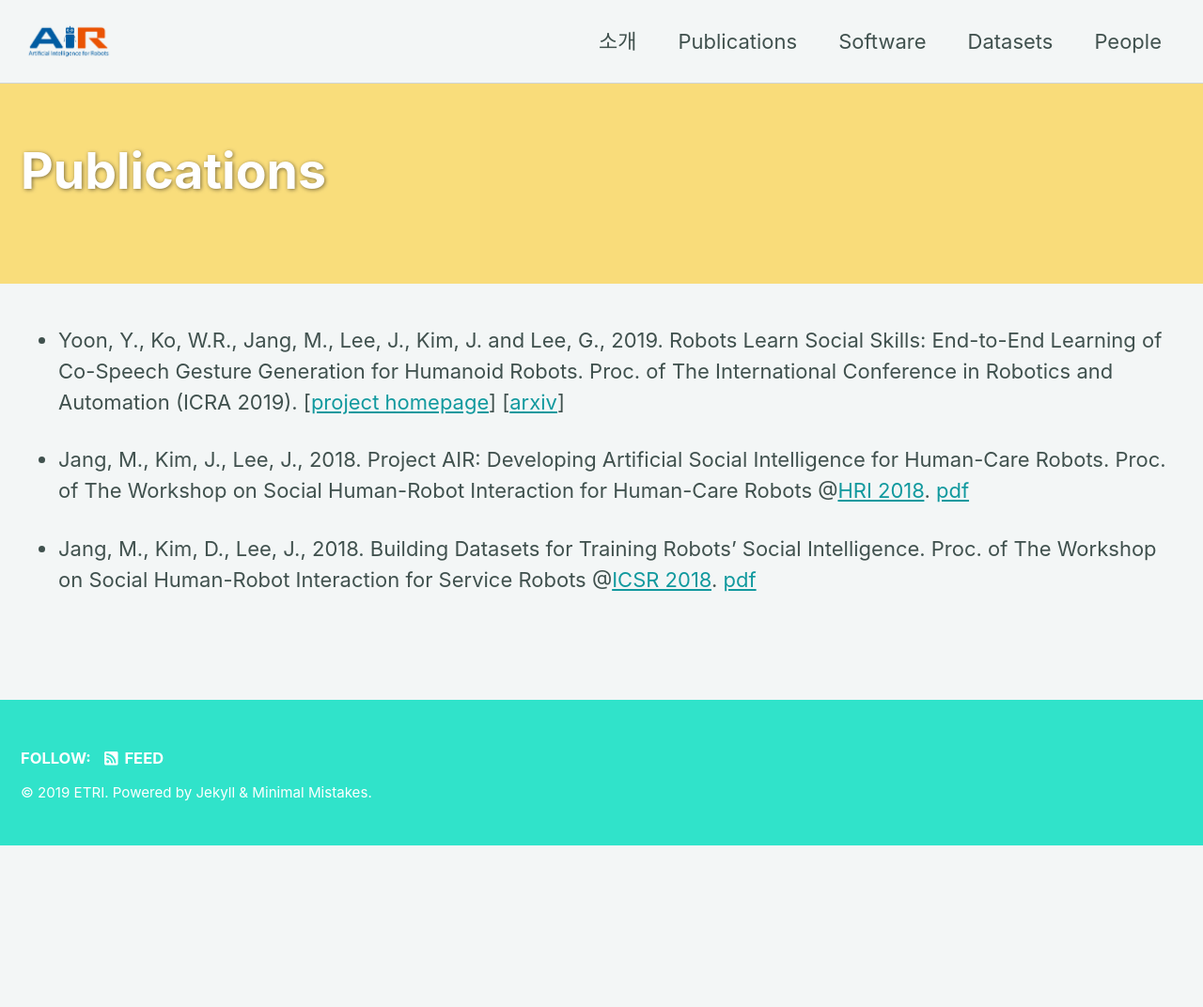
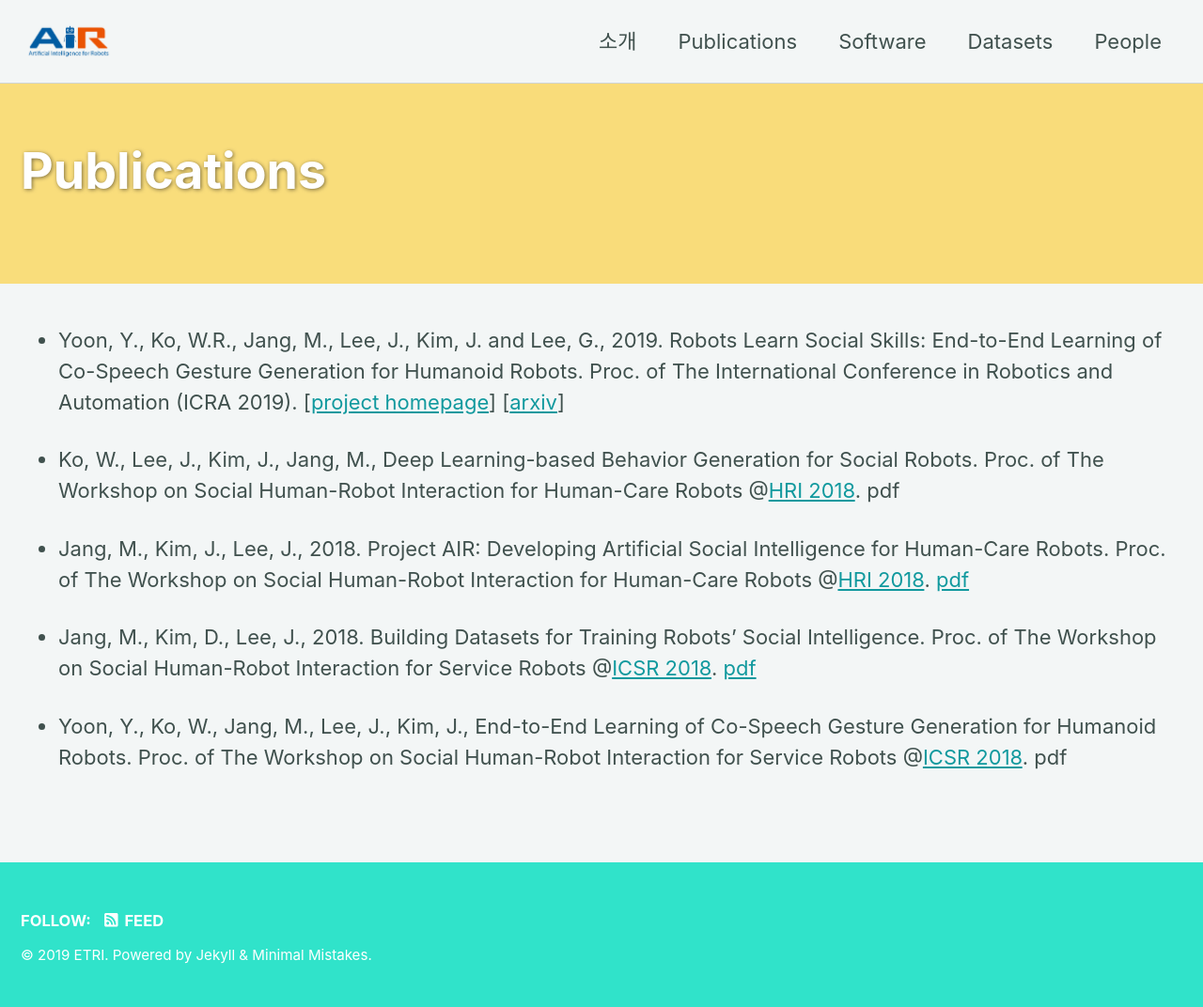
Before and after one commit to ai4robot/ai4robot.github.io, a Jekyll site: the page built from _pages/publications.md, in a window 1280 px wide. Shown: the whole page at 94% size. Built offline with Jekyll 4.4.1, drawn with Linux system fonts in a browser that asks for light colours; cached includes are drawn as plain includes; nearby versions of some CDN libraries; before the commit the page ends 900 px from its top, so only the background shows below that.

Commit message:
more publications

```diff
--- a/_pages/publications.md
+++ b/_pages/publications.md
@@ -13,6 +13,10 @@ toc: true
 
 * Yoon, Y., Ko, W.R., Jang, M., Lee, J., Kim, J. and Lee, G., 2019. Robots Learn Social Skills: End-to-End Learning of Co-Speech Gesture Generation for Humanoid Robots. Proc. of The International Conference in Robotics and Automation (ICRA 2019). [[project homepage](https://sites.google.com/view/youngwoo-yoon/projects/co-speech-gesture-generation)] [[arxiv](https://arxiv.org/abs/1810.12541)]
 
+* Ko, W., Lee, J., Kim, J., Jang, M., Deep Learning-based Behavior Generation for Social Robots. Proc. of The Workshop on Social Human-Robot Interaction for Human-Care Robots @[HRI 2018](http://humanrobotinteraction.org/2018/index.html). pdf
+
 * Jang, M., Kim, J., Lee, J., 2018. Project AIR: Developing Artificial Social Intelligence for Human-Care Robots. Proc. of The Workshop on Social Human-Robot Interaction for Human-Care Robots @[HRI 2018](http://humanrobotinteraction.org/2018/index.html). [pdf](/resources/minsujang_hri2018workshop.pdf)
 
 * Jang, M., Kim, D., Lee, J., 2018. Building Datasets for Training Robots’ Social Intelligence. Proc. of The Workshop on Social Human-Robot Interaction for Service Robots @[ICSR 2018](http://uconf.org/ICSR2018/). [pdf](/resources/ICSR2018_SocialHRI_Workshop_minsujang.pdf)
+
+* Yoon, Y., Ko, W., Jang, M., Lee, J., Kim, J., End-to-End Learning of Co-Speech Gesture Generation for Humanoid Robots. Proc. of The Workshop on Social Human-Robot Interaction for Service Robots @[ICSR 2018](http://uconf.org/ICSR2018/). pdf
```
